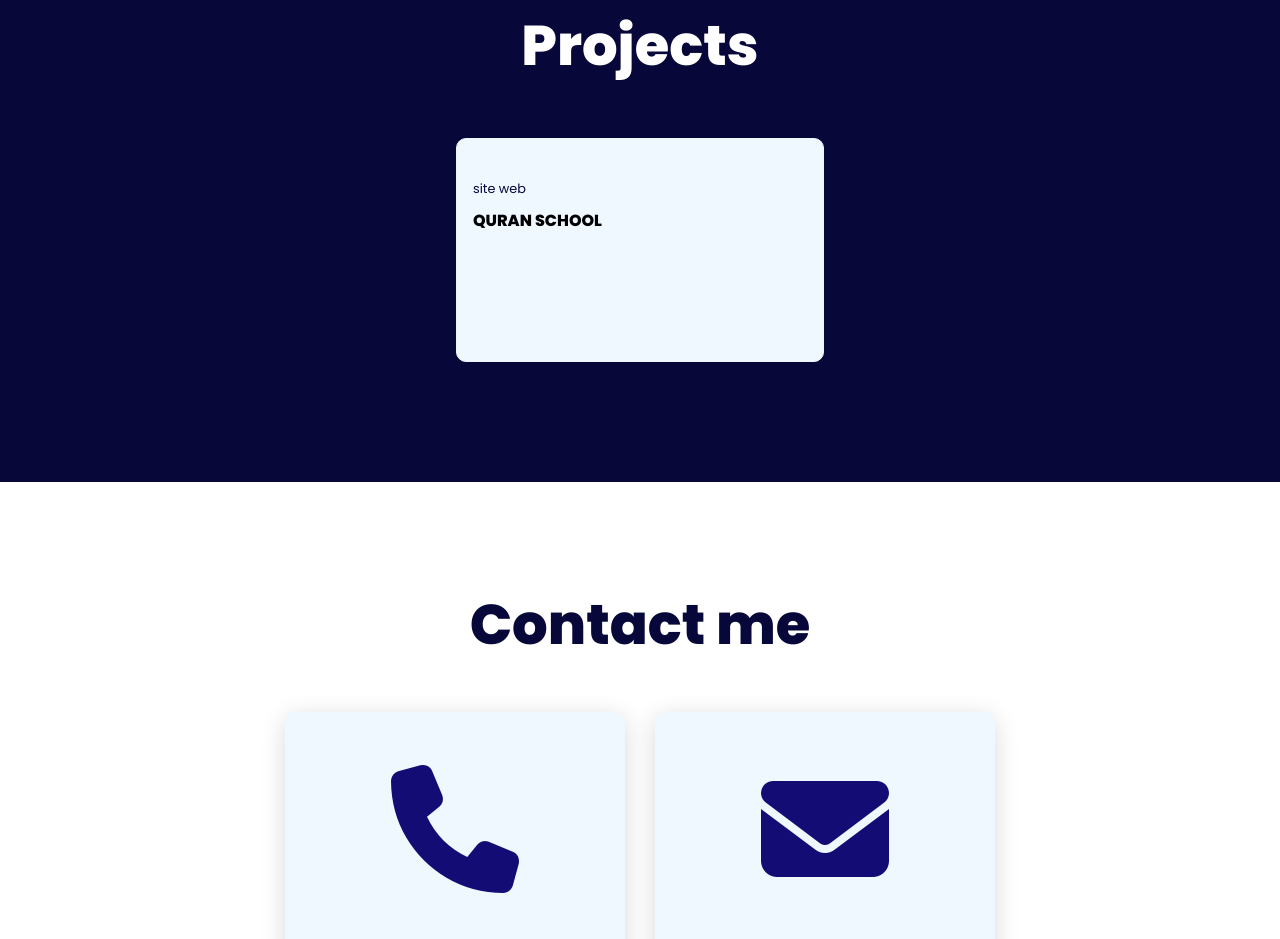
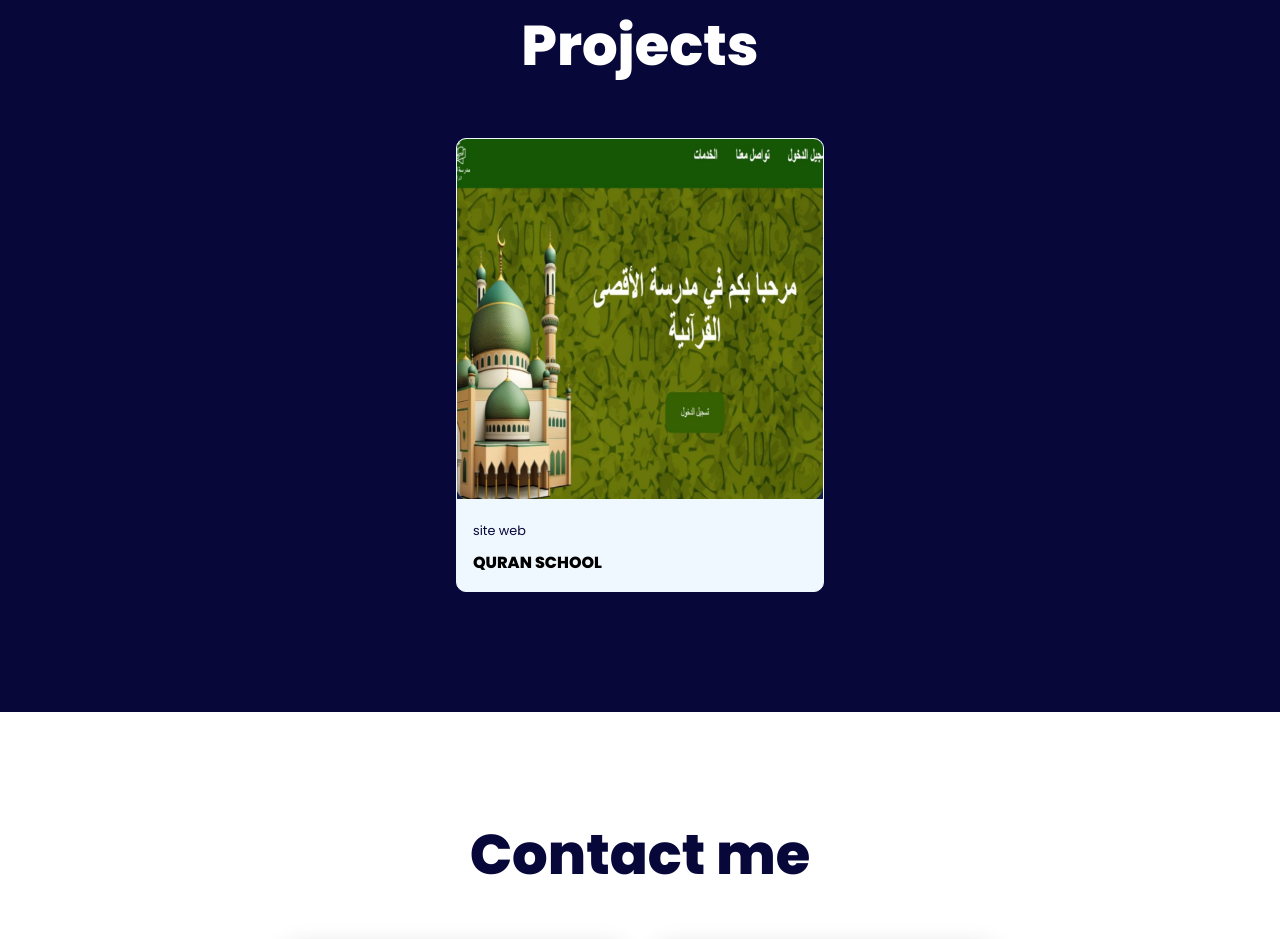
Before and after one commit to Khaleddrizi/portfolio, a plain HTML site: page index.html in a window 1280 px wide. Shown: the part 1933-2872 px from the top of the page. Drawn offline with Linux system fonts and the light colour scheme.

Commit message:
Update index.html

```diff
--- a/index.html
+++ b/index.html
@@ -73,7 +73,7 @@
         <div class="content">
             <div class="projects-card">
                 <div class="projects-image">
-                    <img src="image/project" alt="">
+                    <img src="image/project.jpg" alt="">
                 </div>
                 <div class="projects-info">
                     <p class="projects-category">site web</p>
```
